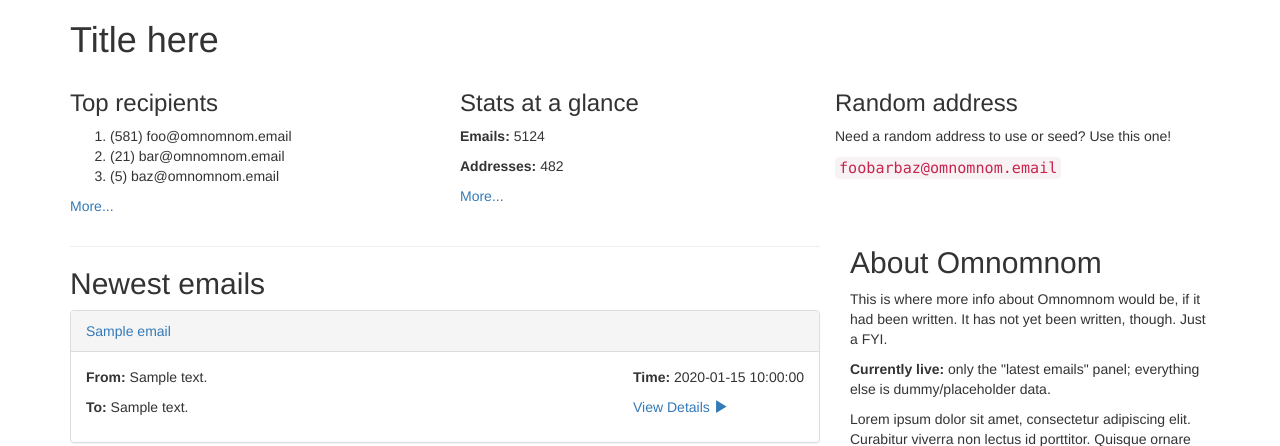
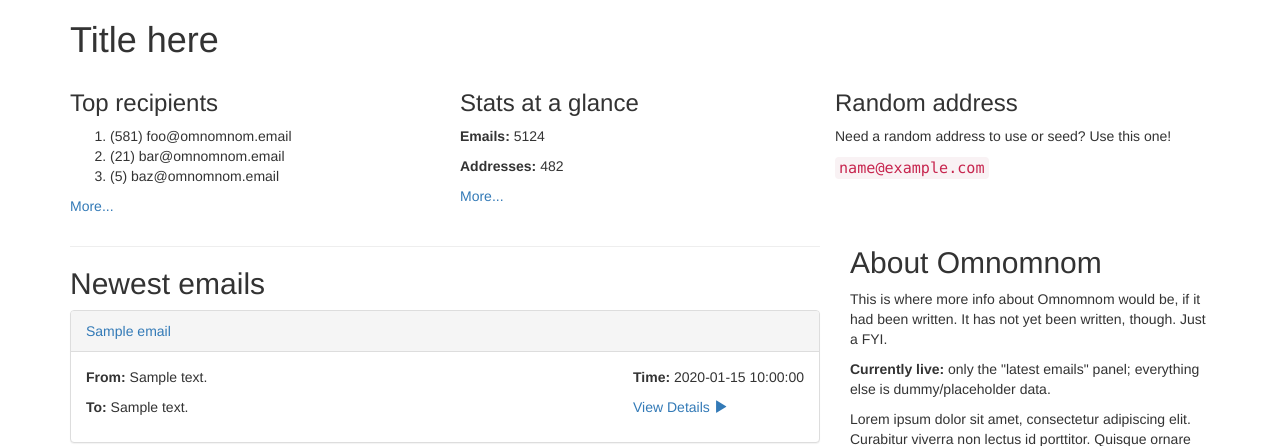
Before and after one commit to fsufitch/omnomnom-mail, a Python web app: template src/omnomnom/webui/templates/frontpage.html in a window 1280 px wide. Shown: the part 52-498 px from the top of the page. Run offline with Jinja, Linux system fonts and the light colour scheme; the template is opened without the code that fills it: most values are stand-ins (such as "Sample title", 1, 10 or a date in 2020); some libraries are stand-ins or nearby versions.

Commit message:
actually include random email in the page

```diff
--- a/src/omnomnom/webui/templates/frontpage.html
+++ b/src/omnomnom/webui/templates/frontpage.html
@@ -32,7 +32,7 @@
     <h3>Random address</h3>
     <p> Need a random address to use or seed? Use this one! </p>
     <p>
-      <big><code>foobarbaz@omnomnom.email</code></big>
+      <big><code>{{random_email}}</code></big>
     </p>
   </div>
 
```
